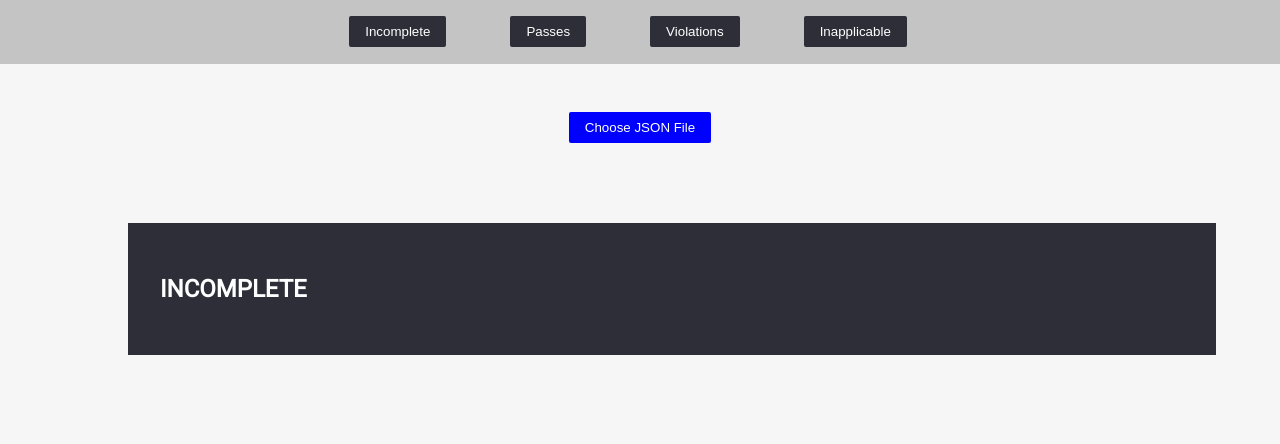
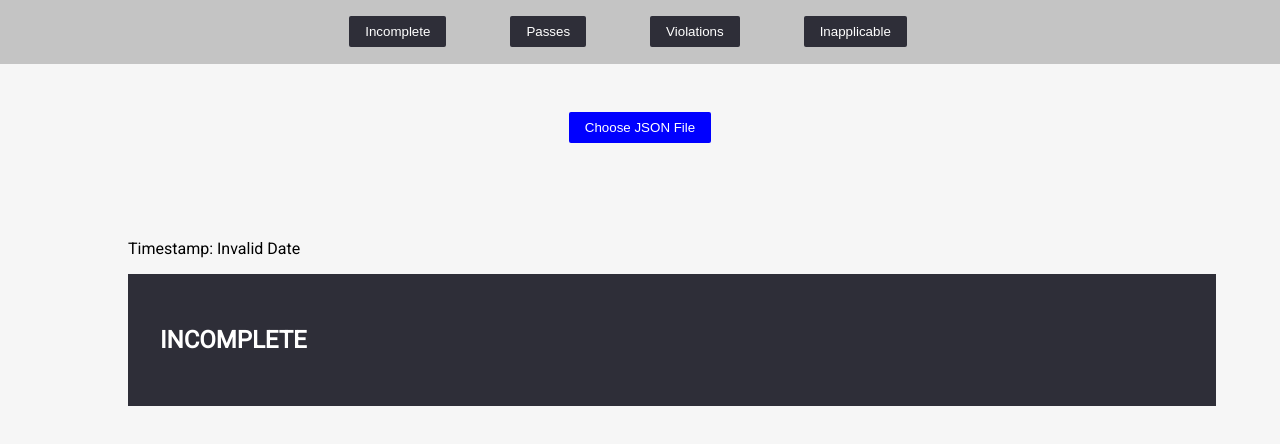
Before and after one commit to vidoje-radosavljevic-ey/parsing-app, a React (Create React App) app: page / in a window 1280 px wide. Both pictures are taken after a click on the button "Incomplete". Shown: the top 444 px of the page. Built offline with nearby package versions, Linux system fonts and the light colour scheme.

Commit message:
add timestamp

```diff
--- a/src/components/ReportList.js
+++ b/src/components/ReportList.js
@@ -3,9 +3,12 @@ import classes from './ReportList.module.scss';
 import ReportItem from './ReportItem';
 
 function ReportList({ reportData, category }) {
+  const date = new Date(reportData.timestamp);
+
   return (
     category !== '' && (
       <div className={classes['report-list']}>
+        <p>Timestamp: {` ${date}`}</p>
         <div className={classes.headline}>
           <h2>{category.toUpperCase()}</h2>
         </div>
```
